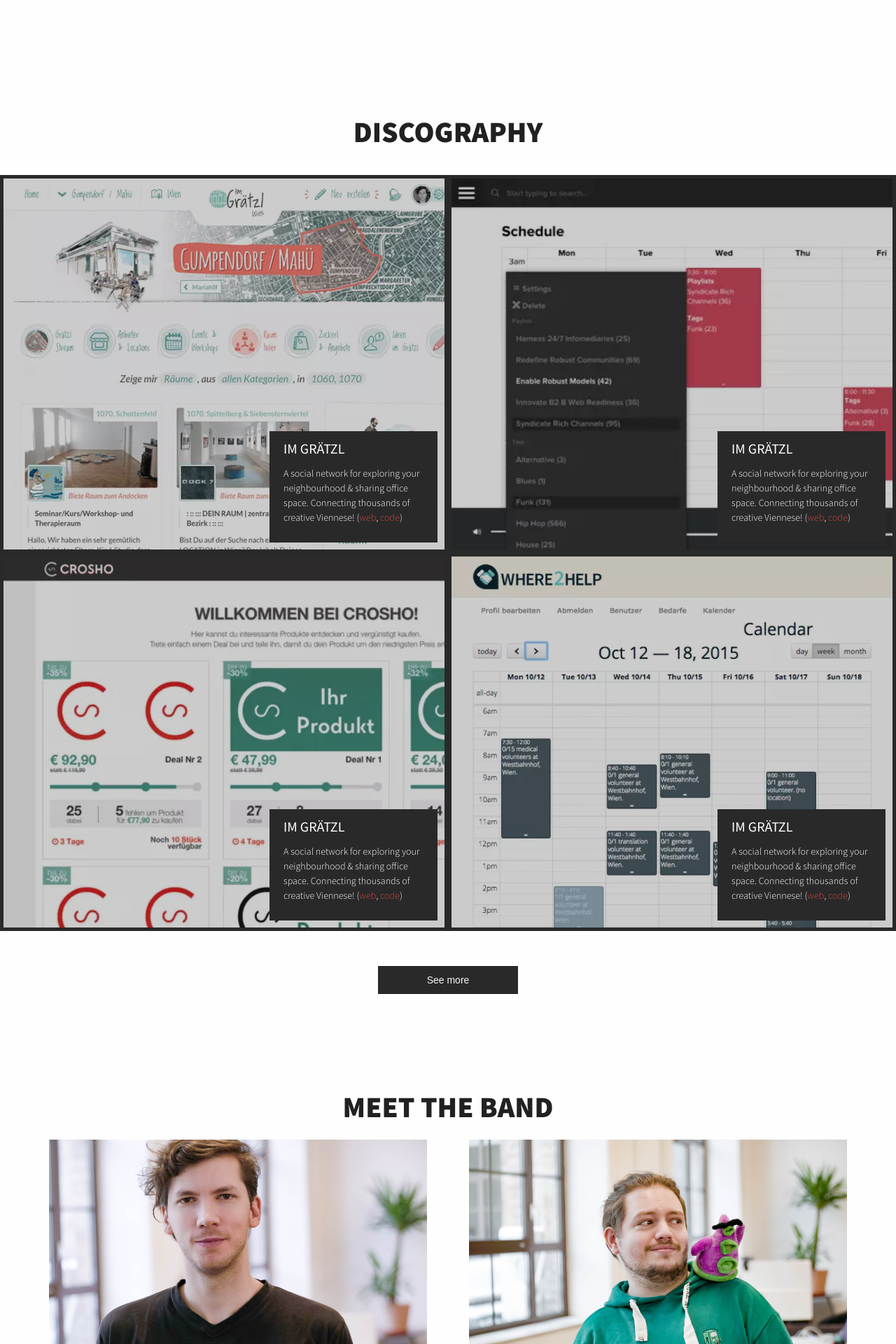
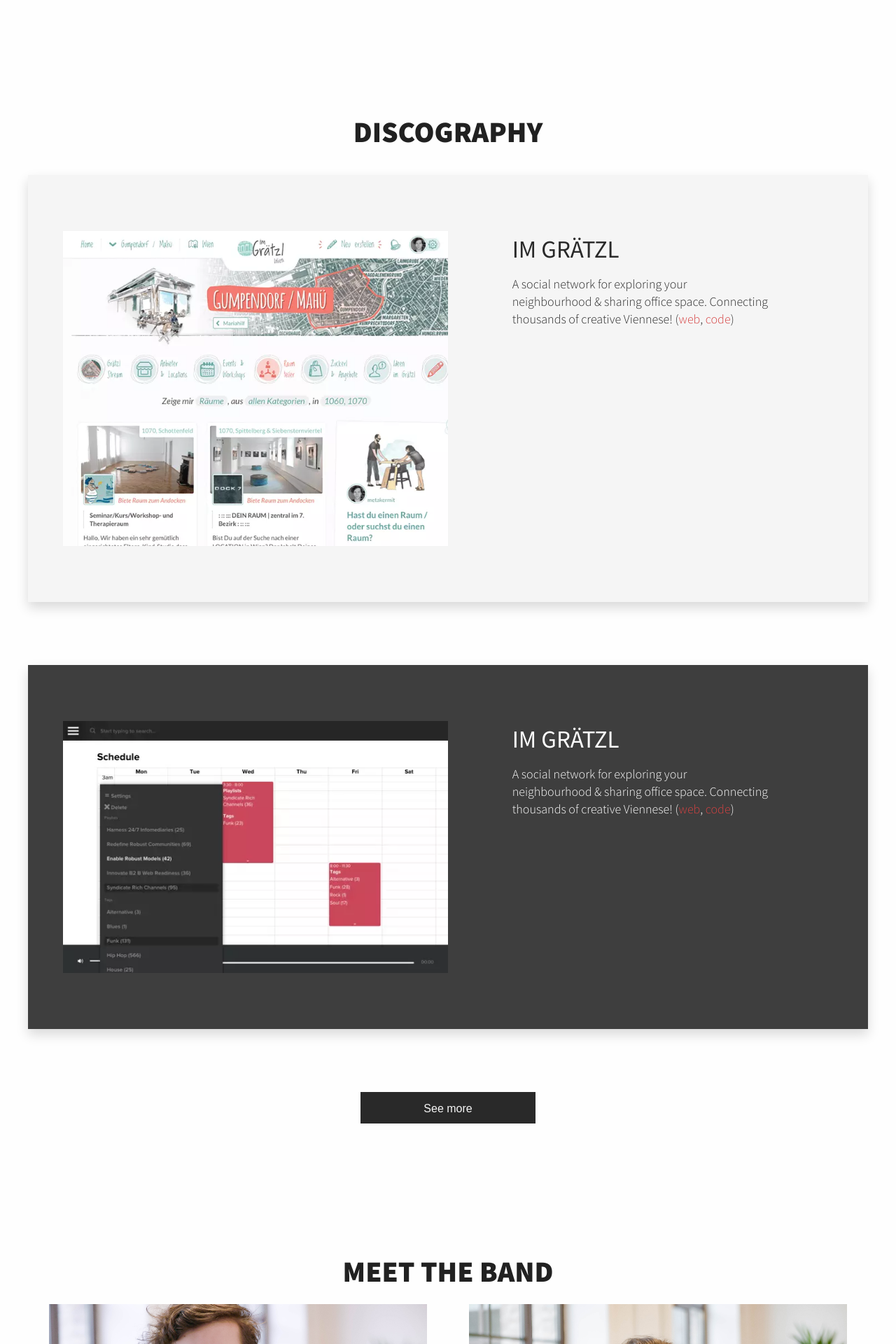
Before and after one commit to punkrockdev/punkrockdev.github.io, a Jekyll site: the page built from index.md, in a window 1280 px wide. Shown: the part 935-2855 px from the top of the page at 70% size. Built offline with Jekyll 4.4.1, drawn with Linux system fonts in a browser that asks for light colours; nearby versions of some CDN libraries; comment, search, counter and statistics services are not loaded.

Commit message:
new design for portfolio section: box with image and text

```diff
--- a/_includes/head.html
+++ b/_includes/head.html
@@ -16,7 +16,7 @@
     <link href="//cdn-images.mailchimp.com/embedcode/classic-10_7.css" rel="stylesheet" type="text/css">
     <link rel="stylesheet" href="{{ "/css/main.css" | prepend: site.baseurl }}">
     <link rel="canonical" href="{{ page.url | replace:'index.html','' | prepend: site.baseurl | prepend: site.url }}">
-    <link href="https://fonts.googleapis.com/css?family=Source+Sans+Pro:300,400,400i,900&amp;subset=latin-ext" rel="stylesheet">
+    <link href="https://fonts.googleapis.com/css?family=Source+Sans+Pro:300,400,400i,500,900&amp;subset=latin-ext" rel="stylesheet">
 
     <script defer src="https://use.fontawesome.com/releases/v5.0.4/js/all.js"></script>
 
--- a/_layouts/home.html
+++ b/_layouts/home.html
@@ -44,65 +44,37 @@ are important to build good apps that your users will love.
 </div>
 
    <section class="portfolio-section">
+     <div class="wrapper grid">
        <div class="row">
          <div class="col text-center">
              <h2>DISCOGRAPHY</h2>
              <!-- <p class="text-center">Rather than spending too much space on words, here are some of our past projects:</p> -->
          </div>
        </div>
+          <div class="portfolio-item imGraetzl clearfix">
             <div class="row">
-        <div class="app-screenshot imGraetzl col-1-2">
-            <div class="col-1-4 portfolio-description">
-              <h3>Im Grätzl</h3>
-              <p>A social network for exploring your neighbourhood & sharing office space. Connecting thousands of creative Viennese! (<a href="https://www.imgraetzl.at" >web</a>, <a href="https://github.com/imGraetzl/">code</a>)</p>
-            </div>
-          </div>
-
-          <div class="app-screenshot pos col-1-2">
-            <div class="col-1-4 portfolio-description">
-              <h3>Im Grätzl</h3>
-              <p>A social network for exploring your neighbourhood & sharing office space. Connecting thousands of creative Viennese! (<a href="https://www.imgraetzl.at" >web</a>, <a href="https://github.com/imGraetzl/">code</a>)</p>
-            </div>
-          </div>
-
-          <div class="app-screenshot crosho col-1-2">
-            <div class="col-1-4 portfolio-description">
-              <h3>Im Grätzl</h3>
-              <p>A social network for exploring your neighbourhood & sharing office space. Connecting thousands of creative Viennese! (<a href="https://www.imgraetzl.at" >web</a>, <a href="https://github.com/imGraetzl/">code</a>)</p>
-            </div>
-          </div>
-
-          <div class="app-screenshot where col-1-2">
-            <div class="col-1-4 portfolio-description">
+              <div class="app-screenshot imGraetzl col-1-2"></div>
+              <div class="col-1-3 col-offset-1 portfolio-description">
                 <h3>Im Grätzl</h3>
                 <p>A social network for exploring your neighbourhood & sharing office space. Connecting thousands of creative Viennese! (<a href="https://www.imgraetzl.at" >web</a>, <a href="https://github.com/imGraetzl/">code</a>)</p>
               </div>
             </div>
           </div>
 
-      <!-- <div class="row">
-        <div class="portfolio-item">
-          <div class="col-1-2 portfolio-description">
+          <div class="portfolio-item pos clearfix">
+            <div class="row">
+              <div class="app-screenshot pos col-1-2"></div>
+              <div class="col-1-3 col-offset-1 portfolio-description">
                 <h3>Im Grätzl</h3>
                 <p>A social network for exploring your neighbourhood & sharing office space. Connecting thousands of creative Viennese! (<a href="https://www.imgraetzl.at" >web</a>, <a href="https://github.com/imGraetzl/">code</a>)</p>
               </div>
-
-          <div class="app-screenshot pos col-1-2">
             </div>
           </div>
-      </div> -->
-
-      <!-- <div class="row">
-            <div class="col-1-2">
-              <h3>POSMusic</h3>
-              <p>A music scheduling and playback app for businesses. Successfully deployed from local coffee shops to multinational franchises! (<a href="https://www.posmusic.com" >web</a>)</p>
-            </div>
-            <div class="app-screenshot pos col-1-2"></div>
-      </div> -->
 
           <div class="row">
             <div class="col text-center">
-          <button class="button">See more </button>
+              <button class="button">See more</button>
+            </div>
           </div>
      </div>
    </section>
--- a/_sass/_grid.scss
+++ b/_sass/_grid.scss
@@ -30,6 +30,14 @@
   width: 50%;
 }
 
+.col-1-3 {
+  width: 33.3333%;
+}
+
+.col-1-4 {
+  width: 25%;
+}
+
 .col-1-5 {
     width: 20%;
     @include media-query($on-desktop) {
@@ -47,6 +55,11 @@
         margin-left: 0%;
     }
 }
+
+.col-offset-1 {
+  margin-left: 8.33333333%;
+}
+
 .col-2-5 {
     width: 40%;
     @include media-query($on-desktop) {
--- a/_sass/_helpers.scss
+++ b/_sass/_helpers.scss
@@ -1,3 +1,8 @@
 .text-center {
   text-align: center;
 }
+
+.clearfix {
+  clear: both;
+  overflow: auto;
+}
--- a/_sass/_layout.scss
+++ b/_sass/_layout.scss
@@ -406,7 +406,7 @@ p {
 
 .portfolio-section {
   clear: both;
-  padding-bottom: 100px;
+  padding-bottom: 150px;
   padding-top: 150px;
 
   .row {
@@ -421,75 +421,64 @@ p {
     margin: 0 0 30px;
   }
 
+   .portfolio-item {
+     padding: 80px 50px;
+     margin-bottom: 10vh;
+     -webkit-box-shadow: 0 .5rem 1rem rgba(0,0,0,.15);
+      -moz-box-shadow: 0 .5rem 1rem rgba(0,0,0,.15);
+      box-shadow:0 .5rem 1rem rgba(0,0,0,.15);
+     &.imGraetzl {
+       background-color: #f5f5f5;
+       > * {
+         color: #292929;
+       }
+     }
+
+     &.pos {
+       background-color: #3e3e3e;
+       > * {
+         color: #fff;
+       }
+     }
+   }
+
+   .portfolio-description {
      h3 {
        margin-top: 0;
        margin-bottom: 10px;
-    color: #fff;
        text: {
          align: left;
          transform: uppercase;
        }
 
        font: {
-      weight: 400;
-      size: 20px;
+         weight: 500;
+         size: 35px;
        }
      }
 
      p {
        text-align: left;
-     color: #fff;
-     max-width: 200px;
+       line-height: 1.4;
        font: {
-       size: 14px;
+         size: 18px;
          weight: 300;
        }
      }
-
-    .portfolio-description {
-      bottom: 10px;
-      right: 10px;
-      z-index: 2;
-      position: absolute;
-      background-color: #292929;
-      padding: 10px 20px;
    }
 
    .app-screenshot {
-     height: 60vh;
+     height: 50vh;
      background-size: cover;
      background-repeat: no-repeat;
      position: relative;
-     border: 5px solid #292929;
-     transition: .3s ease-in-out;
-     transition-property: border-color;
-     cursor: pointer;
-
-     &:after {
-       content: "";
-       position: absolute;
-       top: 0;
-       bottom: 0;
-       left: 0;
-       right: 0;
-       background-color: rgba(1,1,1,.2);
-       z-index: 1;
-       transition: .3s ease-in-out;
-       transition-property: background-color;
-     }
-
-     &:hover {
-       border-color: #000;
-       &:after {
-         background-color: rgba(1,1,1,0);
-       }
-     }
 
      &.imGraetzl {
        background-image: url("../images/discography/imgraetzl.webp");
      }
 
      &.pos {
+       height: 40vh;
        background-image: url("../images/discography/POSMusic.webp");
        background-position: left top;
        background-size: cover;
@@ -509,17 +498,17 @@ p {
    }
 
    .button {
-     margin: 50px 0 30px;
+     margin: 0px 0 30px;
      display: inline-block;
      color: #f5f5f5;
      background-color: #292929;
-     width: 200px;
-     height: 40px;
-     line-height: 30px;
+     width: 250px;
+     height: 45px;
+     line-height: 45px;
      border: none;
      cursor: pointer;
      font: {
-       size: 14px;
+       size: 16px;
        weight: 400;
      }
    }
```
Lines whose indentation alone changed are shown as unchanged.
